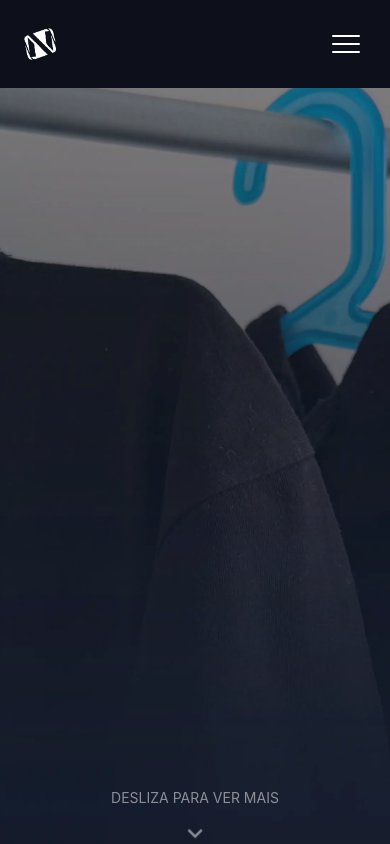
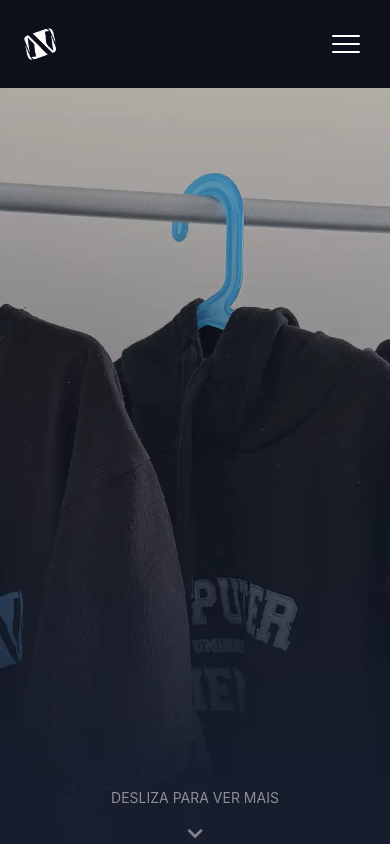
Before and after one commit to NECC/Website2.0, a Next.js app: page /merch in a window 390 px wide. Shown: the top 844 px of the page. Built offline with nearby package versions, Linux system fonts and the light colour scheme.

Commit message:
Refactor code structure for improved readability and maintainability

```diff
--- a/app/merch/page.tsx
+++ b/app/merch/page.tsx
@@ -8,12 +8,21 @@ export default function MerchPage() {
       <div className="overflow-x-clip bg-[#161E2E]">
         {/* Hero */}
         <section className="relative h-screen w-full overflow-hidden">
+          {/* Banner Desktop */}
           <Image
             src="/bannerMerch.webp"
             alt="Banner Merch"
             fill
             priority
-            className="object-cover object-center"
+            className="hidden object-cover object-center md:block"
+          />
+
+          <Image
+            src="/bannerMerchMobile.webp"
+            alt="Banner Merch"
+            fill
+            priority
+            className="block object-cover object-center md:hidden"
           />
 
           <div className="absolute bottom-20 left-1/2 z-10 -translate-x-1/2">
```
Also changed, not shown: public/bannerMerchMobile.webp (added).
